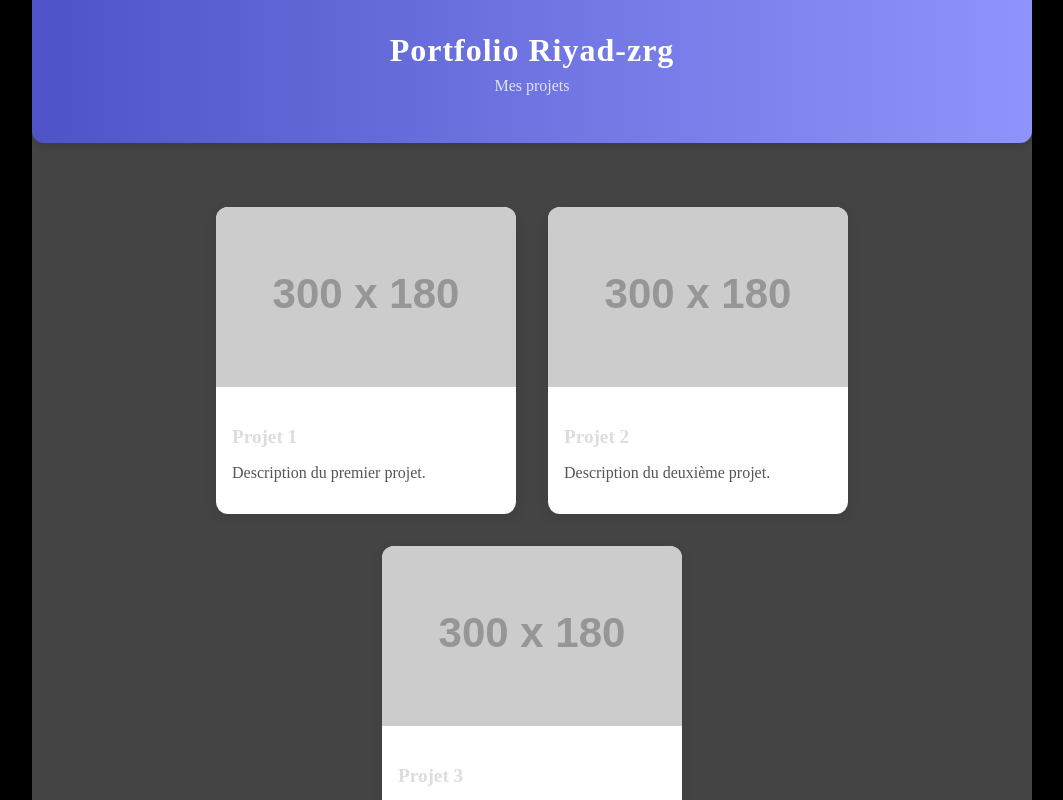
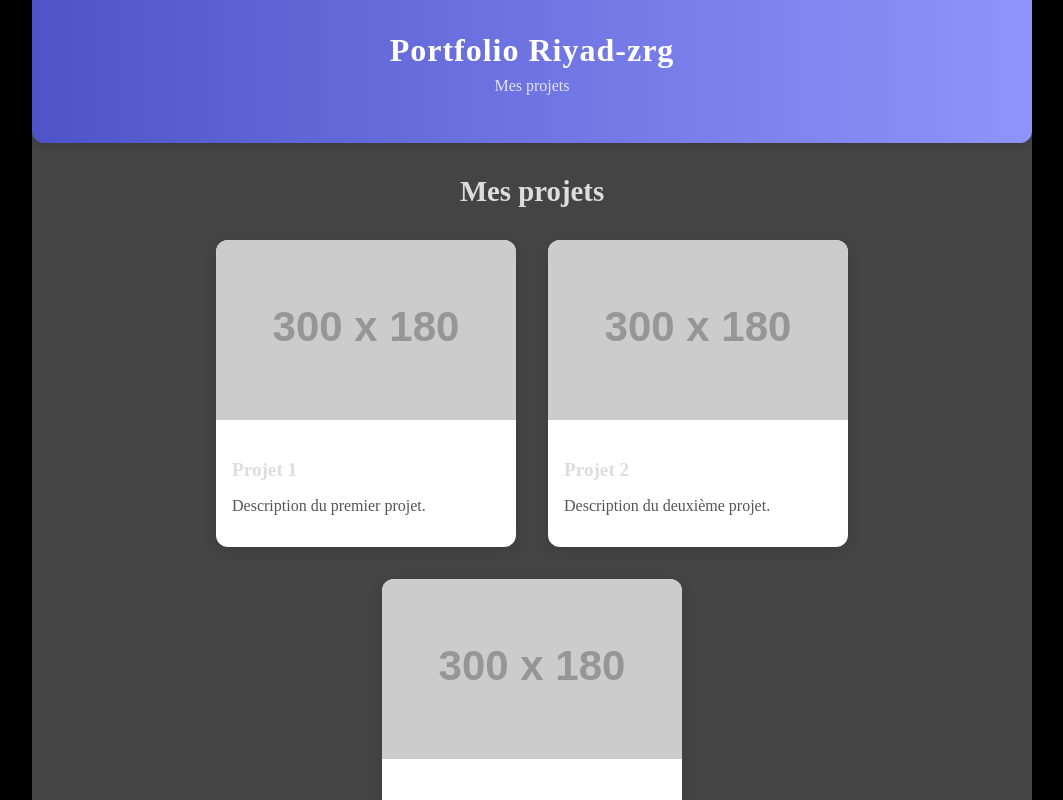
Before and after one commit to Riyad-zrg/portfolio, a React (Vite) app: page / in a window 1280 px wide. Shown: the top 800 px of the page, without its empty margins (108-1171 px from the left). Built offline with nearby package versions, Linux system fonts and the light colour scheme.

Commit message:
Added a title for the projects section.

```diff
--- a/src/App.jsx
+++ b/src/App.jsx
@@ -29,15 +29,22 @@ function App() {
         }}
       >
         <div
+          className="Projects"
+          style={{
+            display: "flex",
+            flexDirection: "column",
+            alignItems: "center",
+            gap: "2rem",
+          }}
+        >
+          <h2 style={{ margin: 0, fontSize: "1.8rem" }}>Mes projets</h2>
+          <div
             className="cards"
             style={{
               display: "flex",
               justifyContent: "center",
-            alignItems: "flex-start",
               flexWrap: "wrap",
               gap: "2rem",
-            padding: "2rem",
-            flexGrow: 1,
             }}
           >
             <ProjectCard
@@ -56,6 +63,7 @@ function App() {
               description="Description du troisième projet."
             />
           </div>
+        </div>
       </main>
       <Footer />
     </div>
```
Lines whose indentation alone changed are shown as unchanged.
